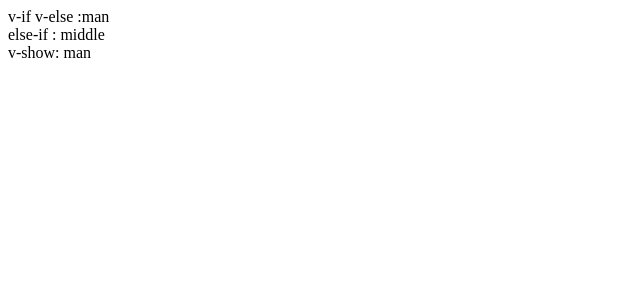
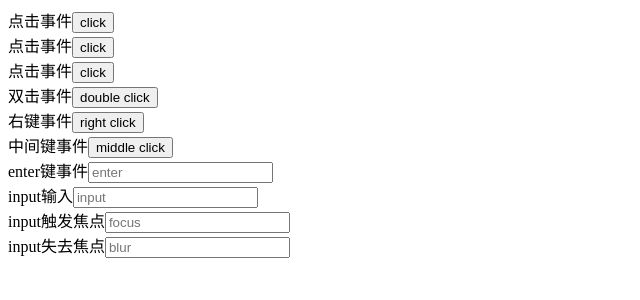
Before and after one commit to Roben-hou/vue, a Vue app in the folder vue3/: page / in a window 1280 px wide. Shown: the top 300 px of the page, without its empty margins (0-640 px from the left). Built offline with nearby package versions, Linux system fonts and the light colour scheme; the HTML template or start-up script is replaced by a standard one.

Commit message:
事件绑定

```diff
--- a/vue3/src/App.vue
+++ b/vue3/src/App.vue
@@ -1,11 +1,13 @@
 <script setup lang="ts">
 // 导入您刚才写的那个文件
-import Test1 from './views/vue基本语法/1.模版语法/1.插值表达式.vue'
-import Test2 from './views/vue基本语法/1.模版语法/2.动态绑定.vue'
-import Test3 from './views/vue基本语法/3条件渲染.vue'
+//import Test1 from './views/vue基本语法/1.模版语法/1.插值表达式.vue'
+//import Test2 from './views/vue基本语法/1.模版语法/2.动态绑定.vue'
+//import Test3 from './views/vue基本语法/1.模版语法/3条件渲染.vue'
+//import Test4 from './views/vue基本语法/1.模版语法/4.列表渲染.vue'
+import Test5 from './views/vue基本语法/5.事件绑定.vue'
 </script>
 
 <template>
   <!-- 直接像写 HTML 标签一样把它放在页面上！ -->
- <Test3 />
+<Test5/>
 </template>
--- /dev/null
+++ b/vue3/src/views/vue基本语法/1.模版语法/4.列表渲染.vue
@@ -0,0 +1,33 @@
+<script setup lang="ts">
+
+const array = ['roben', 'nagi', 'kobe']
+const obj = {
+    name:'nagi',
+    age:'20',
+    address:'kyoto'
+}
+</script>
+<template>
+<div>
+    item in array
+    <ul>
+        <li v-for="item in array">{{ item }}</li>
+    </ul>
+    (item,index) in array
+    <ul>
+        <li v-for="(item,index) in array">{{ index}},{{ item }}</li>
+    </ul>
+    item in obj
+    <ul>
+        <li v-for="item in obj">{{ item }}</li>
+    </ul>
+    (value,key) in obj
+    <ul>
+        <li v-for="(value,key) in obj"> {{ key}}:{{ value }}</li>
+    </ul>
+    (value,key,index) in obj
+    <ul>
+        <li v-for="(value,key,index) in obj">{{ index }}.{{ key }}:{{ value }}</li>
+    </ul>
+</div>
+</template>
--- /dev/null
+++ b/vue3/src/views/vue基本语法/5.事件绑定.vue
@@ -0,0 +1,40 @@
+<script setup lang="ts">
+function clickhandler(e:Event){
+    console.log('click', e)
+
+}
+function clickhandler1(e: Event,name:string) {
+    console.log('click', name)
+}
+function alertdoubleclick(e:Event,msg:string){
+    alert(msg)
+}
+function enterhandler(e: KeyboardEvent) {
+    const target = e.target as HTMLInputElement
+    console.log('enter',target.value)
+}
+function inputhandler(e:InputEvent){
+    console.log('input',e.data)
+}
+function focushandler(){
+    console.log('focus')
+}
+function blurhandler(){
+    console.log('blur')
+}
+</script>
+
+<template>
+    <div>点击事件<button v-on:click="clickhandler">click</button></div>
+    <div>点击事件<button @click="clickhandler">click</button></div>
+    <div>点击事件<button @click="clickhandler1($event,'nagi')">click</button></div>
+
+<div>双击事件<button @dblclick="alertdoubleclick($event,'double click')">double click</button></div>
+<div>右键事件<button @click.right="alertdoubleclick($event,'right click')">right click</button></div>
+<div>中间键事件<button @click.middle="alertdoubleclick($event,'middle click')">middle click</button></div>
+<div>enter键事件<input placeholder="enter" @keydown.enter="enterhandler"></input></div>
+<div>input输入<input placeholder="input" @input="inputhandler"></input></div>
+<div>input触发焦点<input placeholder="focus" @focus="focushandler"></input></div>
+<div>input失去焦点<input placeholder="blur" @blur="blurhandler"></input></div>
+<div></div>
+</template>
```
Also changed, not shown: vue3/src/views/vue基本语法/1.模版语法/3条件渲染.vue (renamed from vue3/src/views/vue基本语法/3条件渲染.vue).
